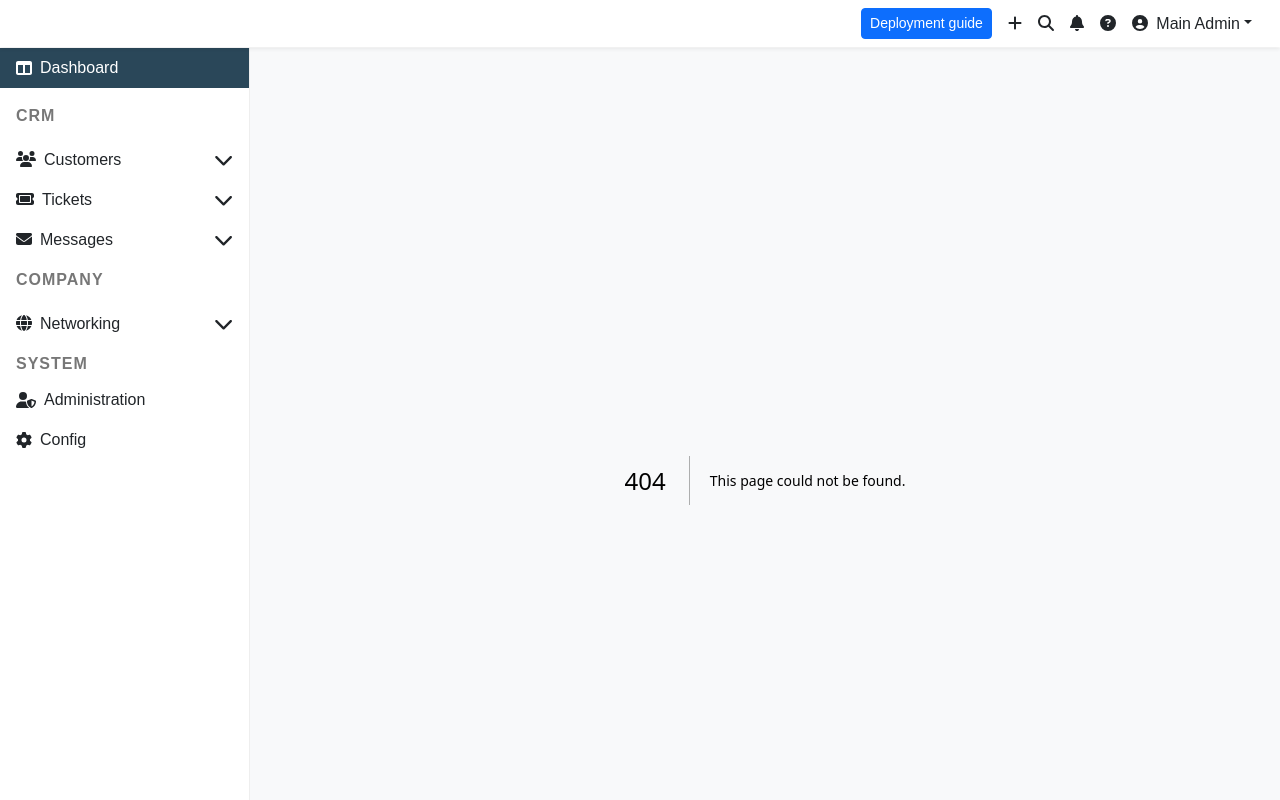
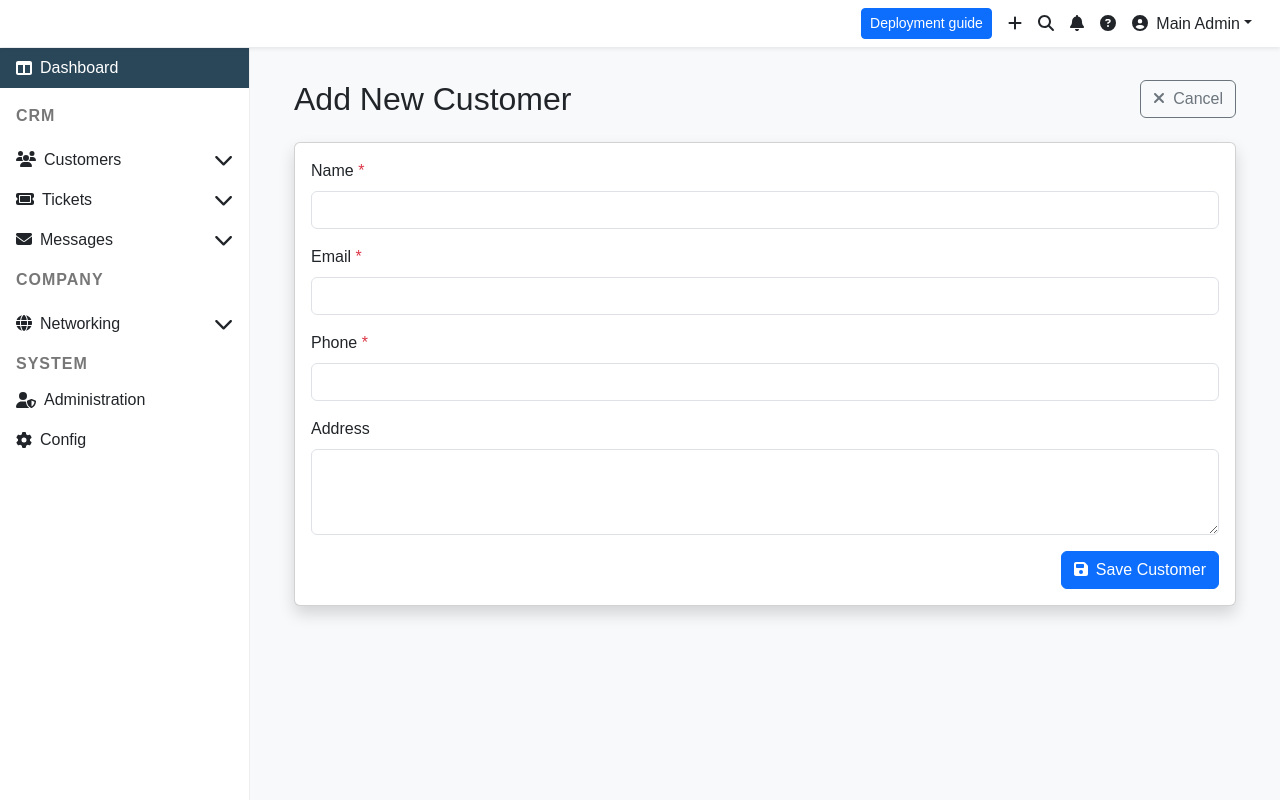
Before and after one commit to MayHua59/isp-admin-panel-nextjs, a Next.js app: page /crm/customers/create in a window 1280 px wide. Before the commit this address had no page. Built offline with nearby package versions, Linux system fonts and the light colour scheme.

Commit message:
customer create page is added

```diff
--- /dev/null
+++ b/src/app/crm/customers/create/page.js
@@ -0,0 +1,169 @@
+"use client";
+import { faSave, faTimes } from "@fortawesome/free-solid-svg-icons";
+import { FontAwesomeIcon } from "@fortawesome/react-fontawesome";
+import Link from "next/link";
+import { useState } from "react";
+
+export default function AddCustomerPage() {
+  const [formData, setFormData] = useState({
+    name: "",
+    email: "",
+    phone: "",
+    address: "",
+  });
+
+  const [errors, setErrors] = useState({
+    name: "",
+    email: "",
+    phone: "",
+  });
+
+  const handleChange = (e) => {
+    const { name, value } = e.target;
+    setFormData({
+      ...formData,
+      [name]: value,
+    });
+    // Clear error when user starts typing
+    if (errors[name]) {
+      setErrors({
+        ...errors,
+        [name]: "",
+      });
+    }
+  };
+
+  const validateForm = () => {
+    let valid = true;
+    const newErrors = { ...errors };
+
+    if (!formData.name.trim()) {
+      newErrors.name = "Name is required";
+      valid = false;
+    }
+
+    if (!formData.email.trim()) {
+      newErrors.email = "Email is required";
+      valid = false;
+    } else if (!/^[^\s@]+@[^\s@]+\.[^\s@]+$/.test(formData.email)) {
+      newErrors.email = "Please enter a valid email";
+      valid = false;
+    }
+
+    if (!formData.phone.trim()) {
+      newErrors.phone = "Phone is required";
+      valid = false;
+    }
+
+    setErrors(newErrors);
+    return valid;
+  };
+
+  const handleSubmit = (e) => {
+    e.preventDefault();
+    if (validateForm()) {
+      // Here you would typically send the data to your API
+      console.log("Form submitted:", formData);
+      alert("Customer added successfully!");
+      // Reset form after submission
+      setFormData({
+        name: "",
+        email: "",
+        phone: "",
+        address: "",
+      });
+    }
+  };
+
+  return (
+    <div className="container-fluid">
+      {/* Dashboard Header */}
+      <div className="d-flex justify-content-between align-items-center mb-4">
+        <h2 className="mb-0">Add New Customer</h2>
+        <Link href="/customers" className="btn btn-outline-secondary">
+          <FontAwesomeIcon icon={faTimes} className="me-2" />
+          Cancel
+        </Link>
+      </div>
+
+      {/* Customer Form */}
+      <div className="card shadow">
+        <div className="card-body">
+          <form onSubmit={handleSubmit}>
+            <div className="mb-3">
+              <label htmlFor="name" className="form-label">
+                Name <span className="text-danger">*</span>
+              </label>
+              <input
+                type="text"
+                className={`form-control ${errors.name ? "is-invalid" : ""}`}
+                id="name"
+                name="name"
+                value={formData.name}
+                onChange={handleChange}
+              />
+              {errors.name && (
+                <div className="invalid-feedback">{errors.name}</div>
+              )}
+            </div>
+
+            <div className="mb-3">
+              <label htmlFor="email" className="form-label">
+                Email <span className="text-danger">*</span>
+              </label>
+              <input
+                type="email"
+                className={`form-control ${errors.email ? "is-invalid" : ""}`}
+                id="email"
+                name="email"
+                value={formData.email}
+                onChange={handleChange}
+              />
+              {errors.email && (
+                <div className="invalid-feedback">{errors.email}</div>
+              )}
+            </div>
+
+            <div className="mb-3">
+              <label htmlFor="phone" className="form-label">
+                Phone <span className="text-danger">*</span>
+              </label>
+              <input
+                type="tel"
+                className={`form-control ${errors.phone ? "is-invalid" : ""}`}
+                id="phone"
+                name="phone"
+                value={formData.phone}
+                onChange={handleChange}
+              />
+              {errors.phone && (
+                <div className="invalid-feedback">{errors.phone}</div>
+              )}
+            </div>
+
+            <div className="mb-3">
+              <label htmlFor="address" className="form-label">
+                Address
+              </label>
+              <textarea
+                className="form-control"
+                id="address"
+                name="address"
+                rows="3"
+                value={formData.address}
+                onChange={handleChange}
+              ></textarea>
+            </div>
+
+            <div className="d-grid gap-2 d-md-flex justify-content-md-end">
+              <button type="submit" className="btn btn-primary">
+                <FontAwesomeIcon icon={faSave} className="me-2" />
+                Save Customer
+              </button>
+            </div>
+          </form>
+        </div>
+      </div>
+    </div>
+  );
+}
```
Also changed, not shown: 1 other file (tests, documents, lock files or other folders).
